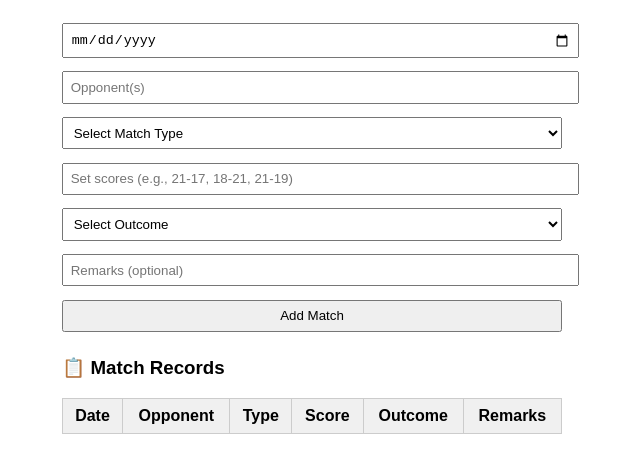
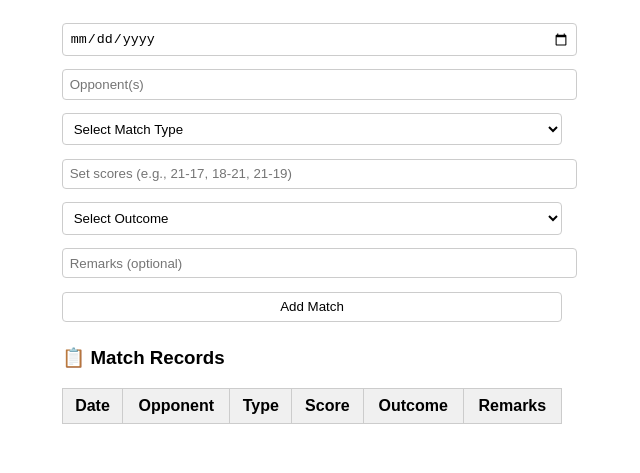
Before and after one commit to haowei-liew/badminton-match-tracker, a plain HTML site: page index.html in a window 1280 px wide. Shown: the part 67-540 px from the top of the page, without its empty margins (328-968 px from the left). Drawn offline with Linux system fonts and the light colour scheme.

Commit message:
Add files via upload

```diff
--- a/index.html
+++ b/index.html
@@ -5,13 +5,22 @@
   <meta name="viewport" content="width=device-width, initial-scale=1.0" />
   <title>Badminton Match Tracker</title>
   <style>
-    body { font-family: sans-serif; max-width: 500px; margin: auto; padding: 1em; }
-    input, select, button { width: 100%; padding: 0.5em; margin: 0.5em 0; }
+    :root {
+      color-scheme: light dark;
+    }
+    body { font-family: sans-serif; max-width: 500px; margin: auto; padding: 1em; background: #fff; color: #000; }
+    @media (prefers-color-scheme: dark) {
+      body { background: #121212; color: #f0f0f0; }
+      th, td { border-color: #333; }
+      th { background: #1e1e1e; }
+    }
+    input, select, button { width: 100%; padding: 0.5em; margin: 0.5em 0; background: inherit; color: inherit; border: 1px solid #ccc; border-radius: 4px; }
     table { width: 100%; border-collapse: collapse; margin-top: 1em; }
     th, td { border: 1px solid #ccc; padding: 0.5em; text-align: center; }
     th { background: #f0f0f0; }
     .win { color: green; font-weight: bold; }
     .loss { color: red; font-weight: bold; }
+    button { cursor: pointer; }
   </style>
 </head>
 <body>
```
